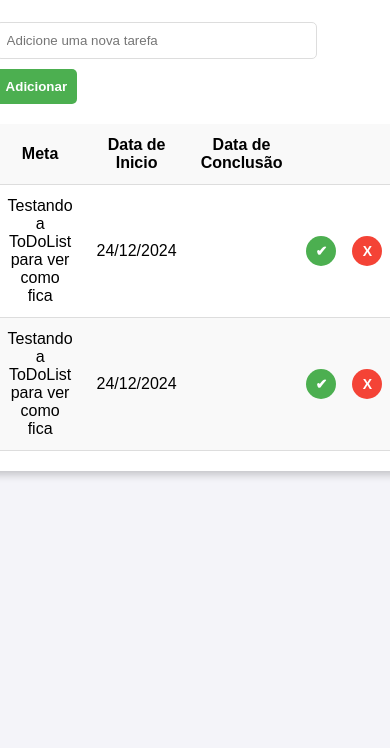
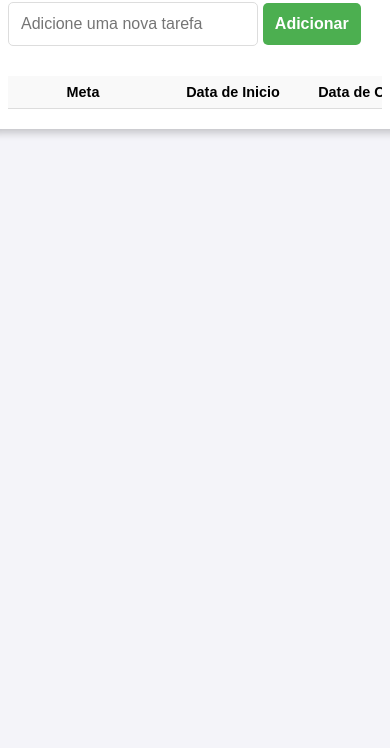
Before and after one commit to ThalisElias/todolist, a plain HTML site: page index.html in a window 390 px wide. Shown: the part 96-844 px from the top of the page. Drawn offline with nearby package versions, Linux system fonts and the light colour scheme.

Commit message:
deletar e check conluido, proximo passo será adcionar o localStorage

```diff
--- a/index.html
+++ b/index.html
@@ -25,28 +25,6 @@
           </tr>
         </thead>
         <tbody class="task-list" id="task-list">
-          <tr>
-            <td>Testando a ToDoList para ver como fica</td>
-            <td>24/12/2024</td>
-            <td></td>
-            <td>
-              <div class="flex">
-                <button class="complete-task" id="complete-task">✔</button>
-                <button class="delete-task" id="delete-task">X</button>
-              </div>
-            </td>
-          </tr>
-          <tr>
-            <td>Testando a ToDoList para ver como fica</td>
-            <td>24/12/2024</td>
-            <td></td>
-            <td>
-              <div class="flex">
-                <button class="complete-task" id="complete-task">✔</button>
-                <button class="delete-task" id="delete-task">X</button>
-              </div>
-            </td>
-          </tr>
         </tbody>
       </table>
     </div>
--- a/script.js
+++ b/script.js
@@ -46,16 +46,16 @@ document.addEventListener("DOMContentLoaded", () => {
           dateCompletedCell.textContent = formattedCompletedDate;
         } else {
           // Se a tarefa for desmarcada, limpa a data de conclusão
-          dateCompletedCell.textContent = "-";
+          dateCompletedCell.textContent = "";
         }
       });
-      // Criar o botão de Concluir
+      // Criar o botão de deletar
       const deleteButtonCell = document.createElement("td");
       const deleteButton = document.createElement("button");
       deleteButton.textContent = "x";
       deleteButton.classList.add("delete-task");
       deleteButton.addEventListener("click", () => {
-        row.classList.toggle("completed"); // Marca a linha como concluída
+        row.remove();
       });
       // Adicionar as células à linha
       row.appendChild(taskCell);
--- a/style.css
+++ b/style.css
@@ -11,10 +11,12 @@ body {
   padding: 20px;
   background-color: #fff;
   box-shadow: 0 4px 8px rgba(0, 0, 0, 0.2);
+  width: 100%;
 }
 h1 {
   text-align: center;
   color: #333;
+  font-size: 2rem;
 }
 .task-input {
   width: 75%;
@@ -22,6 +24,7 @@ h1 {
   margin: 10px 0;
   border: 1px solid #ddd;
   border-radius: 5px;
+  font-size: 1rem;
 }
 .add-task {
   padding: 10px;
@@ -31,6 +34,7 @@ h1 {
   border-radius: 5px;
   cursor: pointer;
   font-weight: bold;
+  font-size: 1rem;
 }
 .add-task:hover {
   background-color: #45a049;
@@ -39,6 +43,7 @@ h1 {
   width: 100%;
   border-collapse: collapse;
   margin-top: 20px;
+  table-layout: fixed;
 }
 .cabecalho_tabela,
 .task-table td {
@@ -56,9 +61,12 @@ h1 {
   background-color: #f1f1f1;
 }
 .flex {
+  max-width: 100%;
   display: flex;
+  justify-content: center;
   gap: 1rem;
 }
+
 .complete-task,
 .delete-task {
   width: 30px;
@@ -94,3 +102,37 @@ h1 {
   background-color: #d3d3d3;
   color: #888;
 }
+
+@media (max-width: 600px) {
+  .flex {
+    flex-direction: column;
+    align-items: center;
+  }
+  .task-input {
+    width: 60%;
+    margin-bottom: 10px;
+    padding: 12px;
+  }
+  h1 {
+    font-size: 1.5rem;
+  }
+  .task-table {
+    display: block;
+    overflow-x: auto;
+  }
+  .task-table table {
+    min-width: 600px;
+  }
+  .cabecalho_tabela,
+  .task-table td {
+    padding: 8px;
+    font-size: 0.9rem;
+  }
+  .complete-task,
+  .delete-task {
+    font-size: 16px;
+  }
+  .add-task {
+    padding: 12px;
+  }
+}
```
